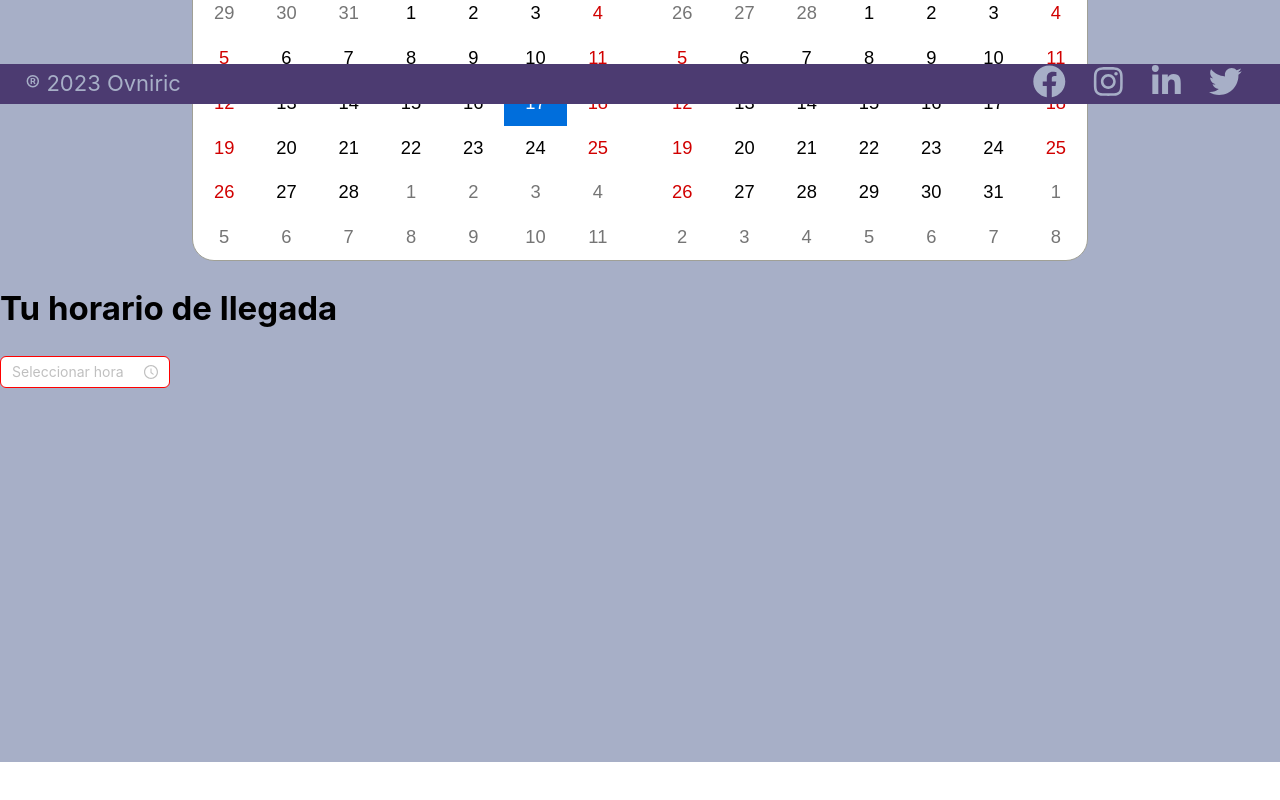
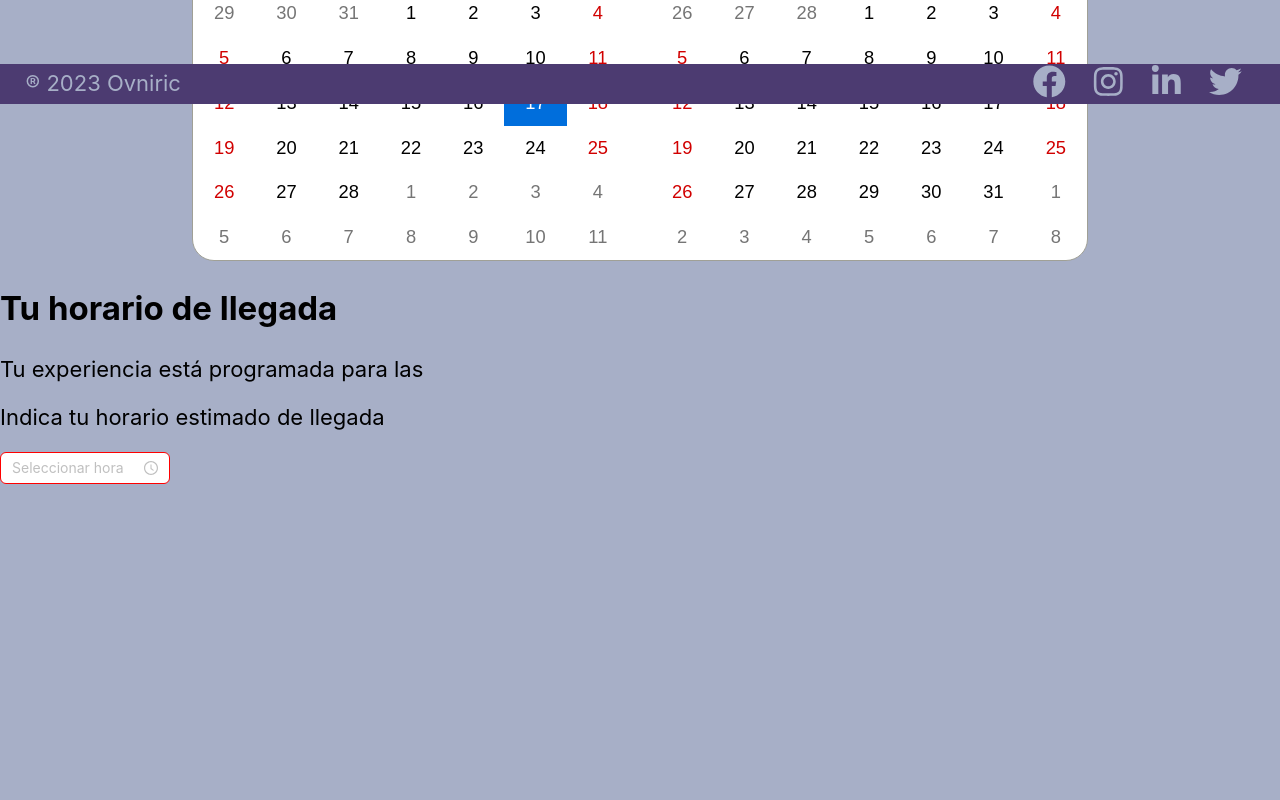
Before and after one commit to cserna98/booking_Integrador_DH, a React (Create React App) app in the folder spacialbookingfront/: page /bookingForm in a window 1280 px wide. Shown: the part 696-1496 px from the top of the page. Before the commit the page ends 1458 px from the top, so only its background shows below. Built offline with nearby package versions, Linux system fonts and the light colour scheme; no server answers.

Commit message:
Organizando funcionalidad del formulario

```diff
--- a/spacialbookingfront/src/Components/BookingForm/BookingForm.jsx
+++ b/spacialbookingfront/src/Components/BookingForm/BookingForm.jsx
@@ -19,6 +19,7 @@ function BookingForm(){
     setFormLayout(layout);
 };
 const [value, setValue] = useState(new Date());
+const [dataTime,setDataTime] = useState();
 
     function onChange(nextValue){
         setValue(nextValue);
@@ -51,6 +52,11 @@ const formItemLayout =
         userCopy.city = e.target.value;
         console.log(userCopy.city)
 
+      }
+
+      function onChangeTime(value){
+        setDataTime(value);
+        console.log(dataTime)
       }
 
     return(
@@ -90,7 +96,9 @@ const formItemLayout =
 
         <div>
           <h2>Tu horario de llegada</h2>
-          <TimePicker className={styles.selectTime} format={format} placeholder={"Seleccionar hora"} ></TimePicker>
+          <p>Tu experiencia está programada para las</p>
+          <p>Indica tu horario estimado de llegada</p>
+          <TimePicker className={styles.selectTime} value={dataTime}  format={format} placeholder={"Seleccionar hora"} ></TimePicker>
         </div>
         </>
     )
```
